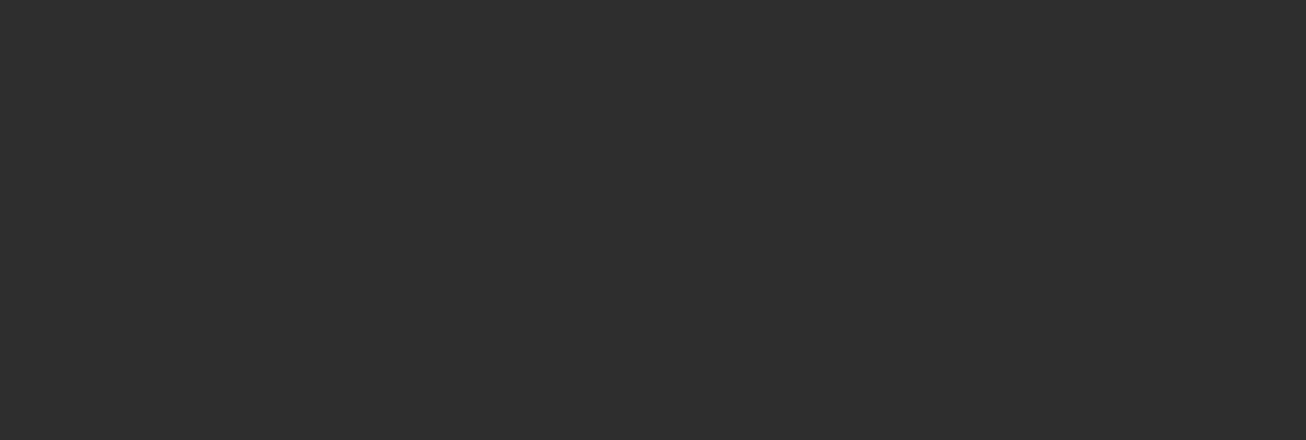
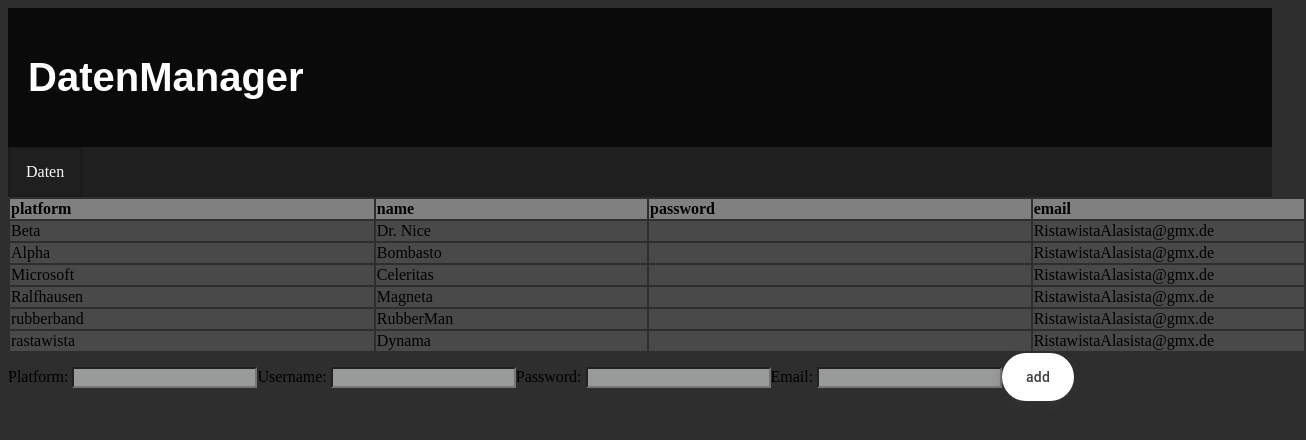
Before and after one commit to LaimeAranel/DarkQueen, an Angular app: page /Daten in a window 1280 px wide. Shown: the top 440 px of the page, 1306 px wide, since content can reach past the window. Built offline with nearby package versions, Linux system fonts and the light colour scheme.

Commit message:
mock daten sind wieder da

```diff
--- a/src/app/app.module.ts
+++ b/src/app/app.module.ts
@@ -6,7 +6,7 @@
 import { DatenComponent } from './daten/daten.component';
 import { FormsModule, ReactiveFormsModule } from '@angular/forms';
 import { LocalService } from './localestorage/local_storage.service';
-import { DetailComponent } from './detail/detail.component';
+import { DetailForm } from './detail/detail.component';
 
 
 
@@ -15,7 +15,7 @@
   declarations: [
     AppComponent,
     DatenComponent,
-    DetailComponent,
+    DetailForm,
 
 
   ],
--- a/src/app/daten/Daten.ts
+++ b/src/app/daten/Daten.ts
@@ -1,6 +1,6 @@
 
 export interface Daten {
-  id: string;
+  platform: string;
   username: string ;
  password: string ;
  email: string ;
--- a/src/app/daten/daten.component.html
+++ b/src/app/daten/daten.component.html
@@ -1,7 +1,7 @@
 <table class='Daten'>
   <thead>
     <tr>
-      <th>id</th>
+      <th>platform</th>
       <th>name</th>
       <th>password</th>
       <th>email</th>
@@ -9,8 +9,8 @@
   </thead>
 
   <tbody>
-    <tr *ngFor="let Daten of daten;">
-      <td>{{Daten.id}}</td>
+    <tr *ngFor="let Daten of DetailForm;">
+      <td>{{Daten.platform}}</td>
       <td>{{Daten.username}}</td>
       <font style="font-size:0px"> - text
       <td>{{Daten.password}}</td> </font>
--- a/src/app/daten/daten.component.ts
+++ b/src/app/daten/daten.component.ts
@@ -4,7 +4,7 @@
 import { map } from 'rxjs/operators';
 import { FormBuilder, FormGroup } from '@angular/forms';
 import { LocalService } from '../localestorage/local_storage.service';
-import { DetailComponent } from '../detail/detail.component';
+import { DetailForm } from '../detail/detail.component';
 
 @Component({
   selector: 'app-daten',
@@ -13,12 +13,12 @@
 })
 export class DatenComponent implements OnInit {
 
- daten: Daten[] = [];
+DetailForm = daten
+
   constructor() { }
-  selectedList!: Daten;
-  onSelect(daten: Daten): void {
-    this.selectedList = daten
- }
+  add() {
+    this.DetailForm.push();
+  }
 
   ngOnInit(): void {
   }
--- a/src/app/daten/mock-Daten.ts
+++ b/src/app/daten/mock-Daten.ts
@@ -1,9 +1,9 @@
 import { Daten } from './Daten';
 export const daten: Daten[]= [
-  { id: "Beta", username: 'Dr. Nice', password: "adsoif", email: "RistawistaAlasista@gmx.de" },
-  { id: "Alpha", username: 'Bombasto', password: "adsoif", email: "RistawistaAlasista@gmx.de" },
-  { id: "Microsoft", username: 'Celeritas', password: "adsoif", email: "RistawistaAlasista@gmx.de" },
-  { id: "Ralfhausen", username: 'Magneta', password: "adsoif", email: "RistawistaAlasista@gmx.de" },
-  { id: "rubberband", username: 'RubberMan', password: "adsoif", email: "RistawistaAlasista@gmx.de" },
-  { id: "rastawista", username: 'Dynama',  password: "adsoif", email: "RistawistaAlasista@gmx.de" },
+  { platform: "Beta", username: 'Dr. Nice', password: "adsoif", email: "RistawistaAlasista@gmx.de" },
+  { platform: "Alpha", username: 'Bombasto', password: "adsoif", email: "RistawistaAlasista@gmx.de" },
+  { platform: "Microsoft", username: 'Celeritas', password: "adsoif", email: "RistawistaAlasista@gmx.de" },
+  { platform: "Ralfhausen", username: 'Magneta', password: "adsoif", email: "RistawistaAlasista@gmx.de" },
+  { platform: "rubberband", username: 'RubberMan', password: "adsoif", email: "RistawistaAlasista@gmx.de" },
+  { platform: "rastawista", username: 'Dynama',  password: "adsoif", email: "RistawistaAlasista@gmx.de" },
 ];
```
Also changed, not shown: src/app/detail/detail.component.html (line endings or trailing spaces), src/app/passwörter.ts (deleted), 1 other file (tests, documents, lock files or other folders).
